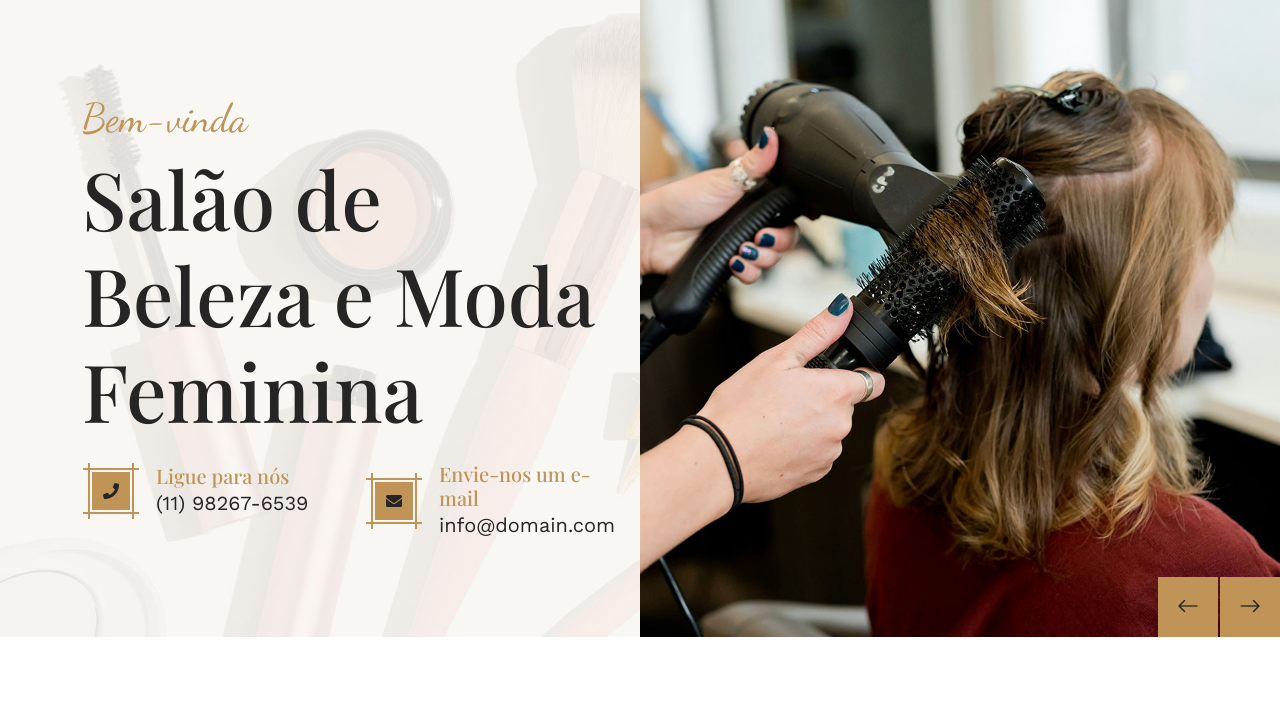
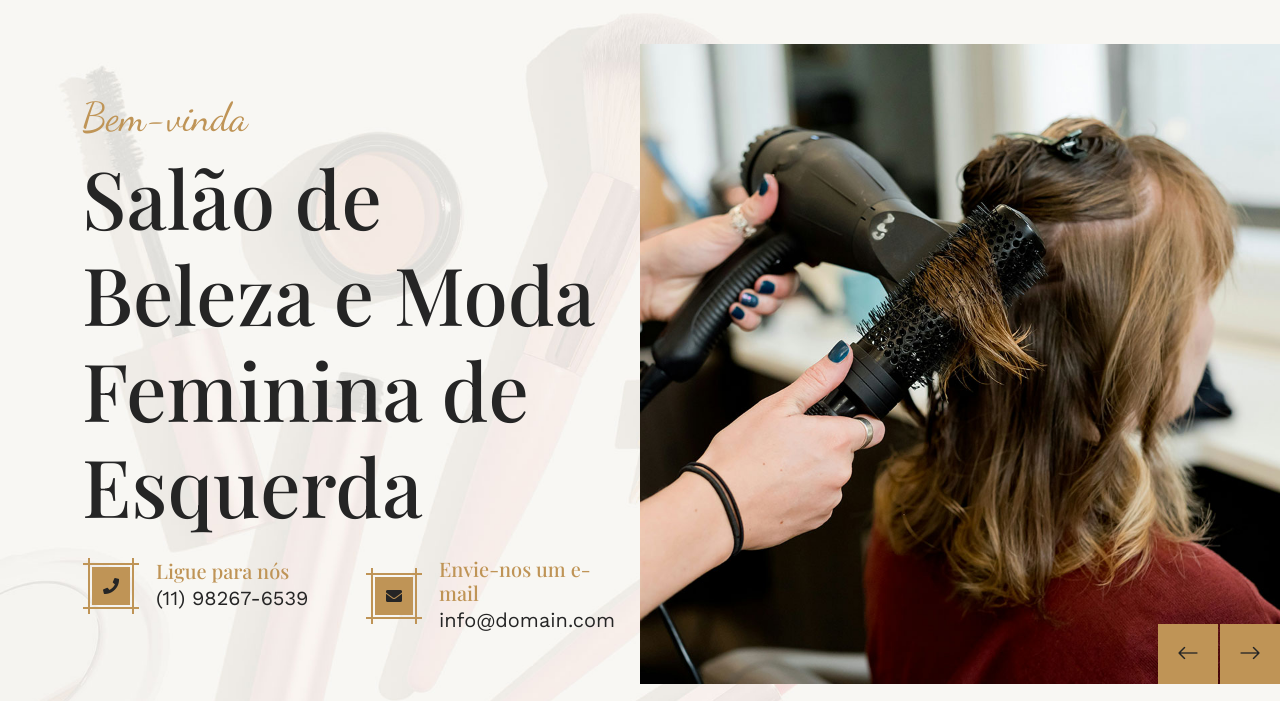
Before and after one commit to robertinho33/studio-totti-start, a plain HTML site: page index.html in a window 1280 px wide. Shown: the part 99-800 px from the top of the page. Drawn offline with nearby package versions, Linux system fonts and the light colour scheme.

Commit message:
Update index.html

```diff
--- a/index.html
+++ b/index.html
@@ -89,7 +89,7 @@
                 <div class="col-lg-6 hero-header-text py-5">
                     <div class="py-5 px-3 ps-lg-0">
                         <h1 class="font-dancing-script text-primary animated slideInLeft">Bem-vinda</h1>
-                        <h1 class="display-1 mb-4 animated slideInLeft">Salão de Beleza e Moda Feminina</h1>
+                        <h1 class="display-1 mb-4 animated slideInLeft">Salão de Beleza e Moda Feminina de Esquerda</h1>
                         <div class="row g-4 animated slideInLeft">
                             <div class="col-md-6">
                                 <div class="d-flex align-items-center">
```
